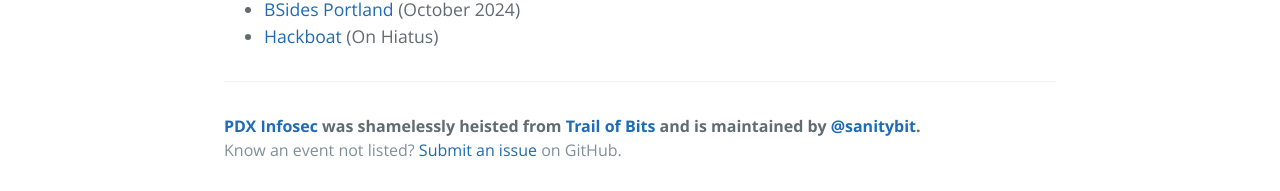
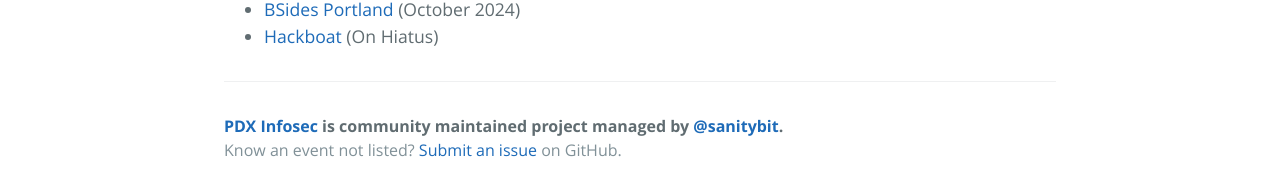
Before and after one commit to sanitybit/pdx-infosec, a Jekyll site: the page built from README.md, in a window 1280 px wide. Shown: the part 1836-2027 px from the top of the page. Built offline with Jekyll 4.4.1, drawn with Linux system fonts in a browser that asks for light colours; our own code applies the rules of GitHub Pages for plain Markdown files.

Commit message:
Update footer.html
Updated footer.

```diff
--- a/_includes/footer.html
+++ b/_includes/footer.html
@@ -1,4 +1,4 @@
       <footer class="site-footer">
-        <span class="site-footer-owner"><a href="https://github.com/sanitybit/pdx-infosec">PDX Infosec</a> was shamelessly heisted from <a href="https://github.com/trailofbits">Trail of Bits</a> and is maintained by <a href="https://twitter.com/sanitybit">@sanitybit</a>.</span>
+        <span class="site-footer-owner"><a href="https://github.com/sanitybit/pdx-infosec">PDX Infosec</a> is community maintained project managed by <a href="https://bsky.app/profile/sanitybit.com">@sanitybit</a>.</span>
         <span class="site-footer-credits">Know {{ page.footer }} not listed? <a href="https://github.com/sanitybit/pdx-infosec/issues/new">Submit an issue</a> on GitHub.
       </footer>
```
